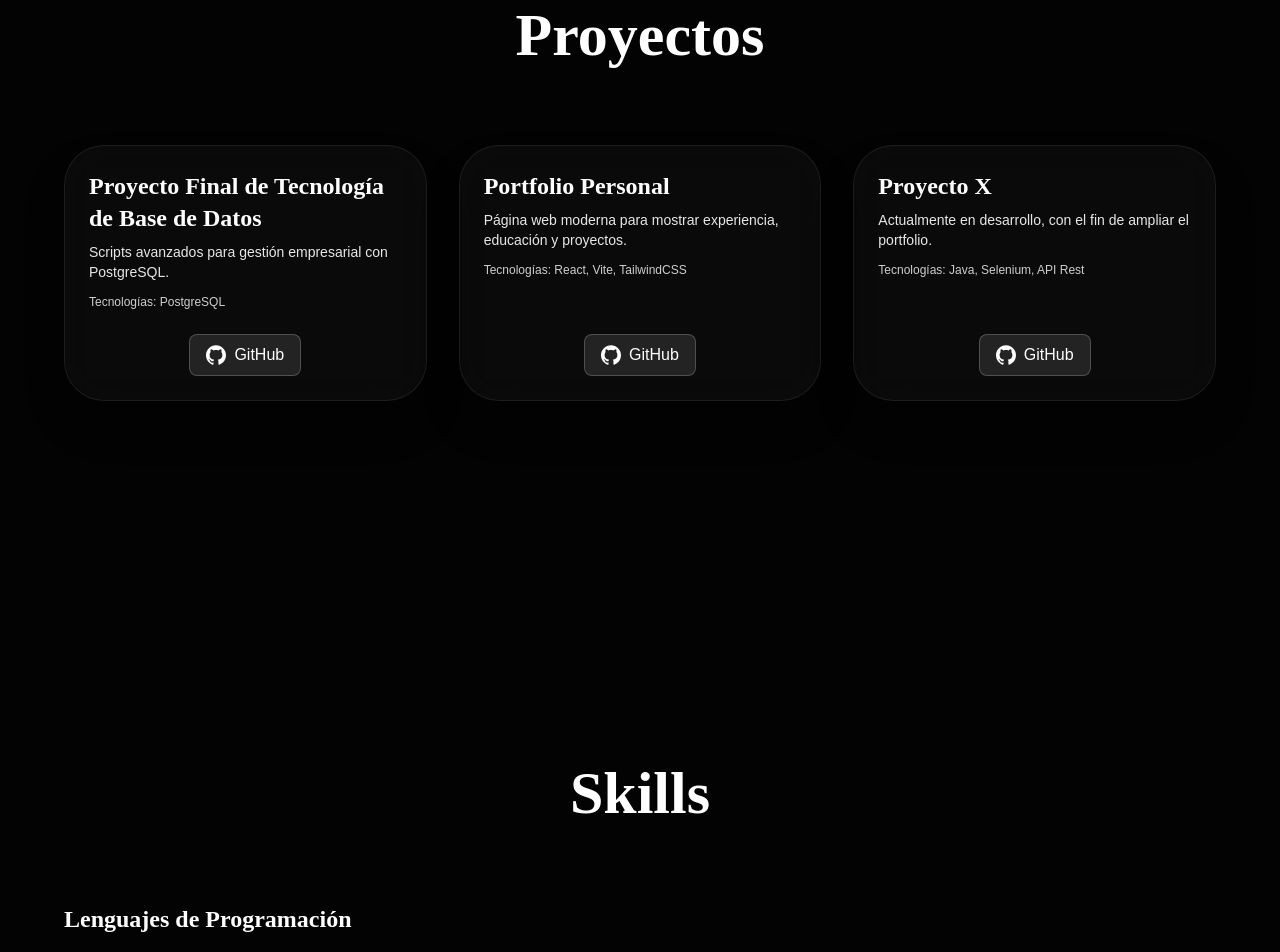
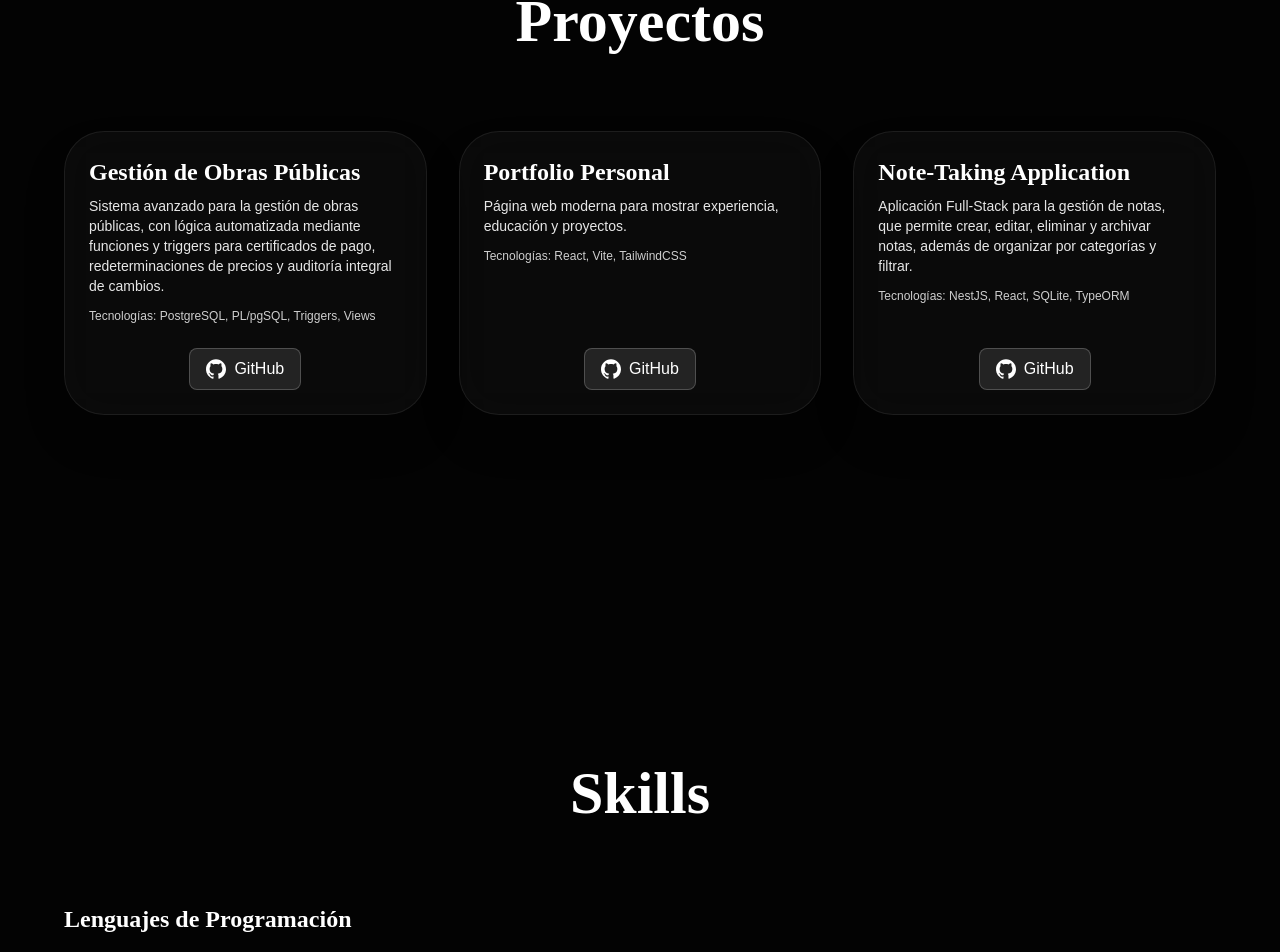
Before and after one commit to AdrianKnu/portfolio-adrian, a React (Vite) app: page / in a window 1280 px wide. Shown: the part 4111-5063 px from the top of the page. Built offline with nearby package versions, Linux system fonts and the light colour scheme.

Commit message:
Update project descriptions in portfolio

```diff
--- a/src/App.jsx
+++ b/src/App.jsx
@@ -321,11 +321,11 @@ export default function App() {
           {/* Proyecto 1 */}
           <GlassCard className="p-6 flex flex-col justify-between" colorHex="#f59e0b">
             <div>
-              <h3 className="text-2xl font-semibold">Proyecto Final de Tecnología de Base de Datos</h3>
+              <h3 className="text-2xl font-semibold">Gestión de Obras Públicas</h3>
               <p className="mt-2 text-sm opacity-90">
-                Scripts avanzados para gestión empresarial con PostgreSQL.
+                Sistema avanzado para la gestión de obras públicas, con lógica automatizada mediante funciones y triggers para certificados de pago, redeterminaciones de precios y auditoría integral de cambios.
               </p>
-              <p className="mt-3 text-xs opacity-80">Tecnologías: PostgreSQL</p>
+              <p className="mt-3 text-xs opacity-80">Tecnologías: PostgreSQL, PL/pgSQL, Triggers, Views</p>
             </div>
             <div className="mt-6 flex gap-3 justify-center">
               <motion.a
@@ -367,15 +367,15 @@ export default function App() {
           {/* Proyecto 3 */}
           <GlassCard className="p-6 flex flex-col justify-between" colorHex="#7c3aed">
             <div>
-              <h3 className="text-2xl font-semibold">Proyecto X</h3>
+              <h3 className="text-2xl font-semibold">Note-Taking Application</h3>
               <p className="mt-2 text-sm opacity-90">
-                Actualmente en desarrollo, con el fin de ampliar el portfolio.
+                Aplicación Full-Stack para la gestión de notas, que permite crear, editar, eliminar y archivar notas, además de organizar por categorías y filtrar.
               </p>
-              <p className="mt-3 text-xs opacity-80">Tecnologías: Java, Selenium, API Rest</p>
+              <p className="mt-3 text-xs opacity-80">Tecnologías: NestJS, React, SQLite, TypeORM</p>
             </div>
             <div className="mt-6 flex gap-3 justify-center">
               <motion.a
-                href="https://github.com/usuario/selenium-tests"
+                href="https://github.com/AdrianKnu/full-stack-note-taking-application"
                 target="_blank"
                 className="relative z-10 flex items-center gap-2 px-4 py-2 bg-white/10 border border-white/20 rounded-lg font-medium transition-all duration-300"
                 whileHover={{ scale: 1.05, backgroundColor: "rgba(255, 255, 255, 0.2)", borderColor: "rgba(255, 255, 255, 0.4)" }}
```
